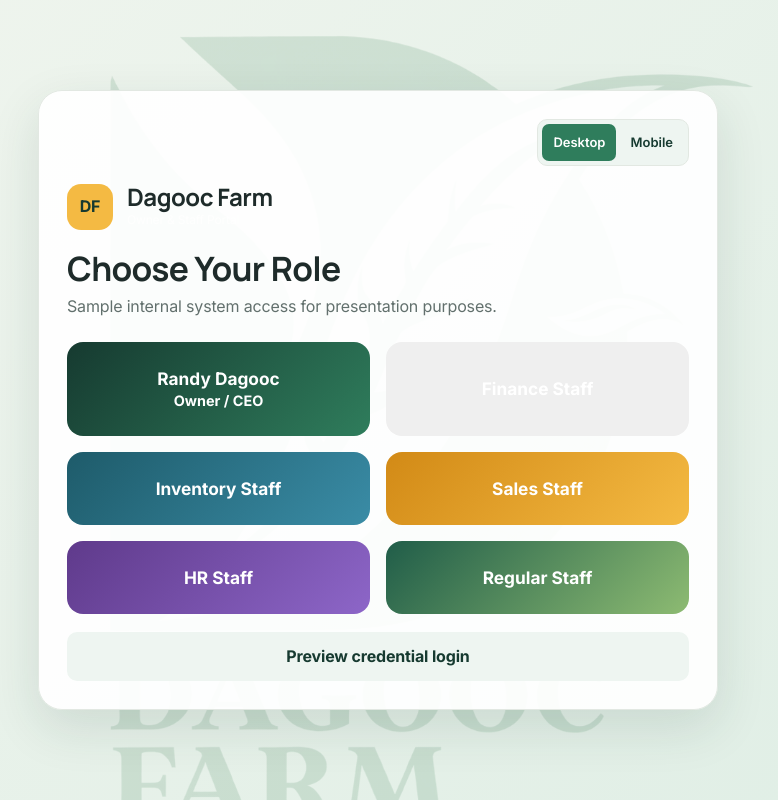
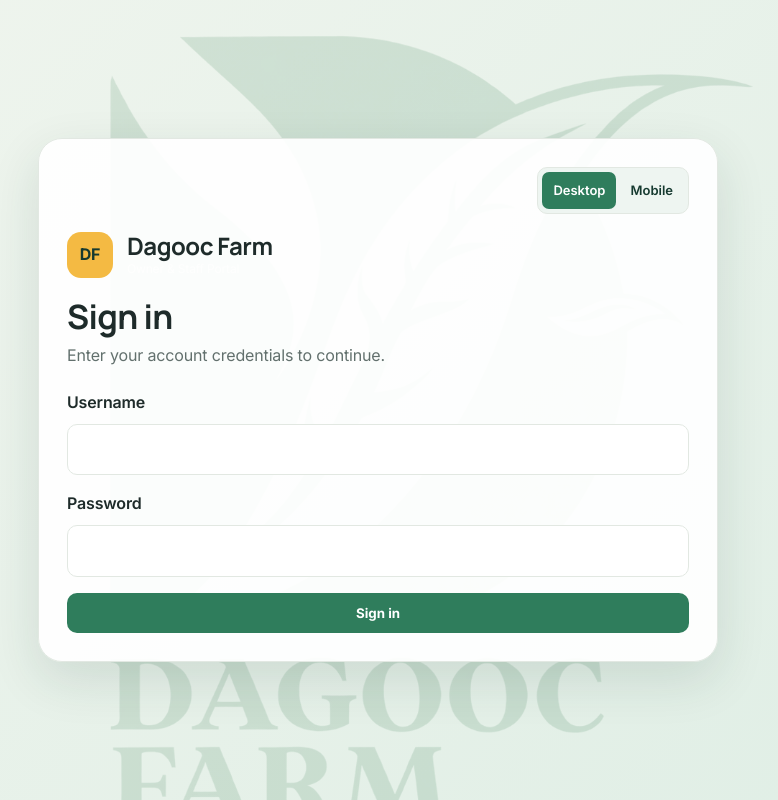
Before and after one commit to maravillatv5-cell/dagooc, a Django app: page /login/ in a window 1280 px wide. Shown: the whole page, without its empty margins (262-1040 px from the left). Run offline with Django 5.2, Linux system fonts and the light colour scheme.

Commit message:
Add role-specific demo credential login

```diff
--- a/farm_management/templates/farm_management/login.html
+++ b/farm_management/templates/farm_management/login.html
@@ -24,21 +24,22 @@
                 </div>
             </div>
 
-            <h1>Choose Your Role</h1>
-            <p class="subtext">Sample internal system access for presentation purposes.</p>
+            <h1>Sign in</h1>
+            <p class="subtext">Enter your account credentials to continue.</p>
 
-            <form method="post">
+            <form class="credential-form" method="post">
                 {% csrf_token %}
-                <div class="role-grid">
-                    <button type="submit" name="role" value="owner" class="role-btn owner">Randy Dagooc<br><small>Owner / CEO</small></button>
-                    <button type="submit" name="role" value="finance" class="role-btn finance">Finance Staff</button>
-                    <button type="submit" name="role" value="inventory" class="role-btn inventory">Inventory Staff</button>
-                    <button type="submit" name="role" value="sales" class="role-btn sales">Sales Staff</button>
-                    <button type="submit" name="role" value="hr" class="role-btn hr">HR Staff</button>
-                    <button type="submit" name="role" value="staff" class="role-btn staff">Regular Staff</button>
+                <div class="credential-field">
+                    <label for="username">Username</label>
+                    <input id="username" name="username" type="text" autocomplete="username" required>
                 </div>
+                <div class="credential-field">
+                    <label for="password">Password</label>
+                    <input id="password" name="password" type="password" autocomplete="current-password" required>
+                </div>
+                {% if error %}<p class="form-error" role="alert">{{ error }}</p>{% endif %}
+                <button type="submit" class="primary-btn credential-submit">Sign in</button>
             </form>
-            <a href="{% url 'credential_login' %}" class="secondary-btn credential-preview-link">Preview credential login</a>
         </div>
     </div>
 </body>
--- a/farm_management/views.py
+++ b/farm_management/views.py
@@ -18,6 +18,8 @@
     'hr': 'HR Staff',
     'staff': 'Regular Staff',
 }
+
+DEMO_CREDENTIALS = {role: role for role in ROLE_ACCESS}
 
 
 def get_role_display_name(role):
@@ -44,17 +46,20 @@
 
 
 def login_view(request):
+    error = None
     if request.method == 'POST':
-        role = request.POST.get('role', 'owner').lower()
-        if role not in ROLE_ACCESS:
-            role = 'owner'
-        request.session['role'] = role
-        return redirect('dashboard')
-    return render(request, 'farm_management/login.html')
+        username = request.POST.get('username', '').strip().lower()
+        password = request.POST.get('password', '')
+        role = DEMO_CREDENTIALS.get(username)
+        if role and password == DEMO_CREDENTIALS[role]:
+            request.session['role'] = role
+            return redirect('dashboard')
+        error = 'Invalid username or password.'
+    return render(request, 'farm_management/login.html', {'error': error})
 
 
 def credential_login_view(request):
-    return render(request, 'farm_management/credential_login.html')
+    return redirect('login')
 
 
 def logout_view(request):
```
Also changed, not shown: farm_management/tests.py (+29 -8 lines).
